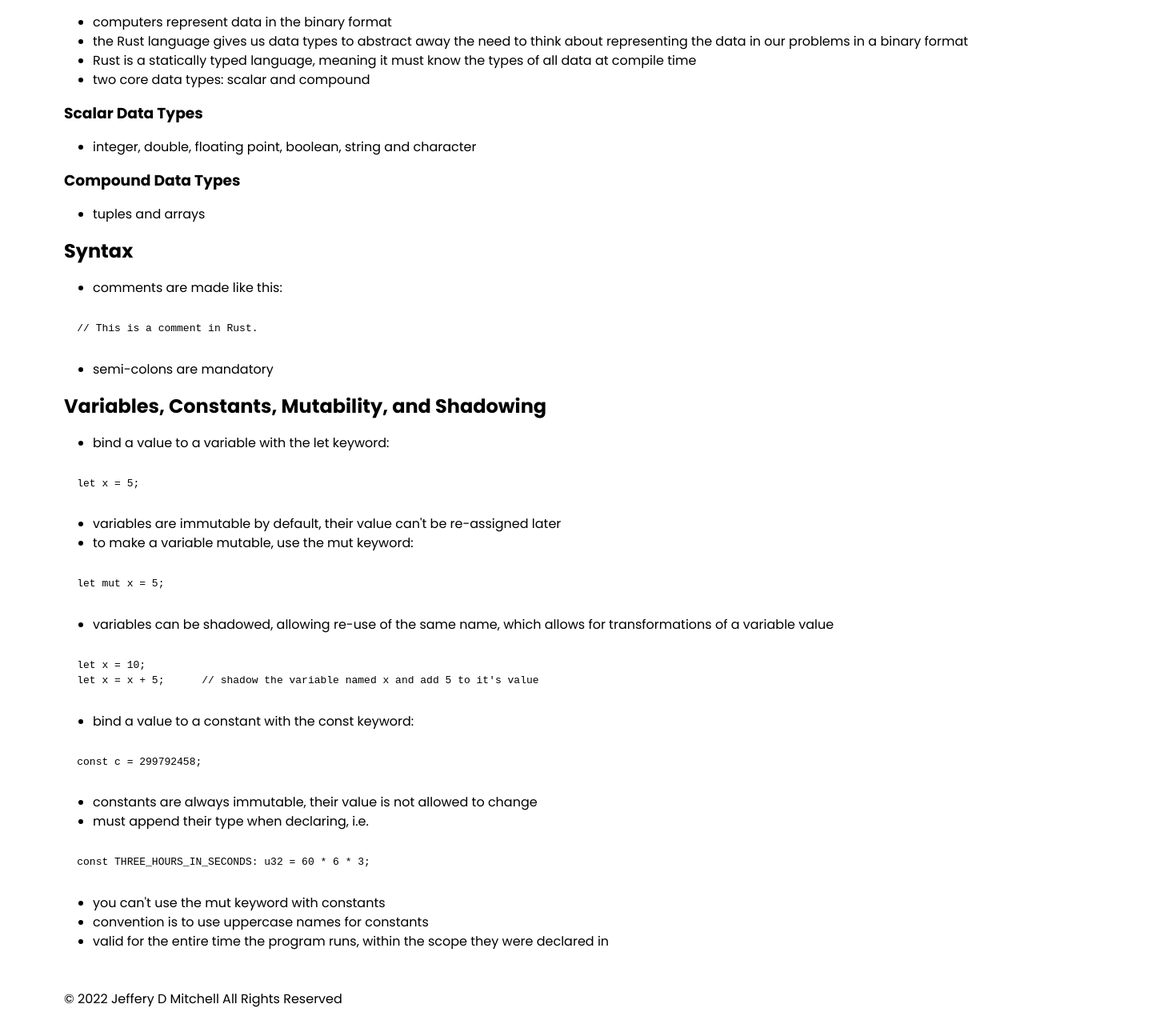
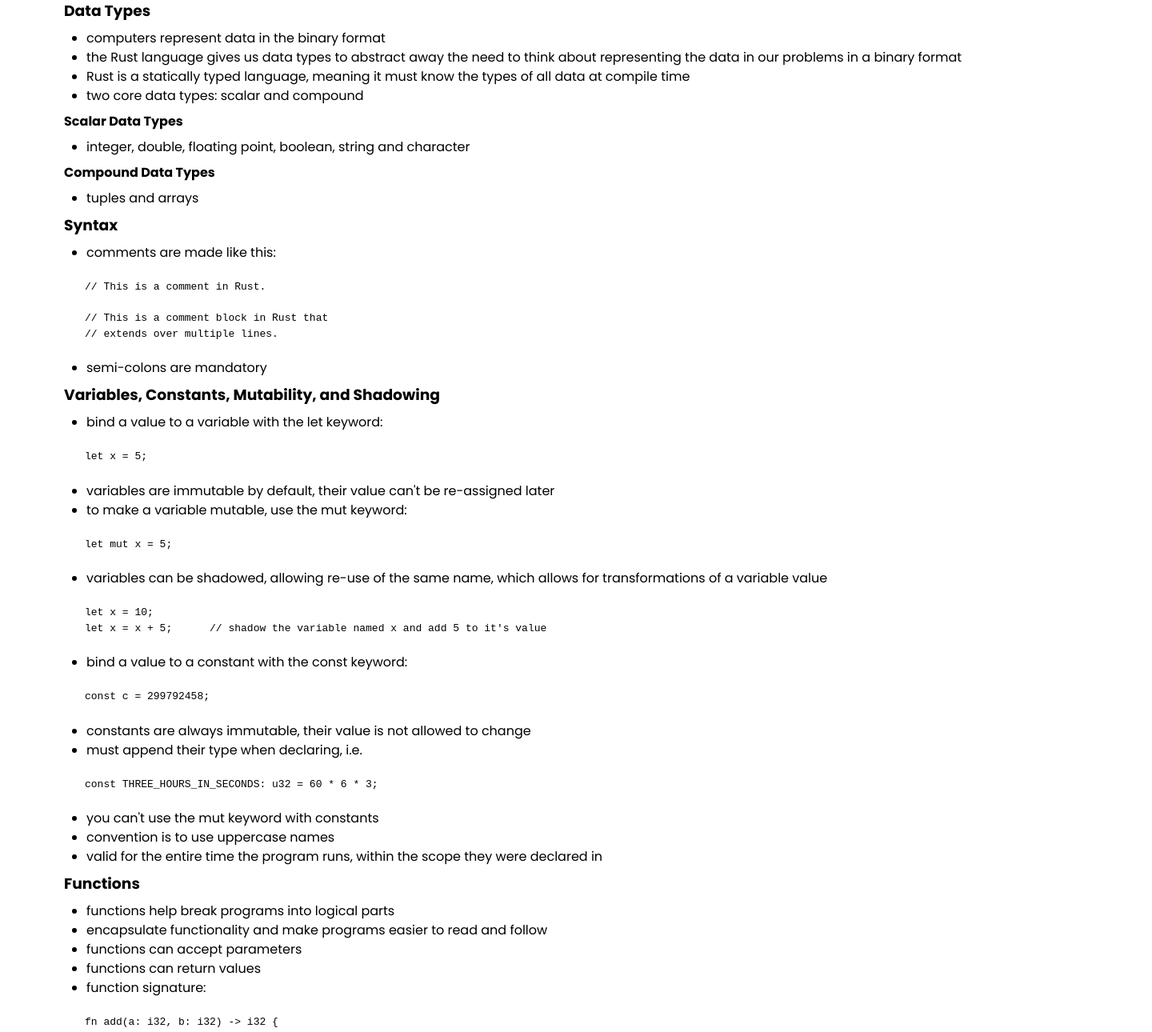
Before and after one commit to sentinel1909/100-days-of-rust, a React (Vite) app: page / in a window 1280 px wide. Shown: the part 260-1550 px from the top of the page at 80% size, 1440 px wide, since content can reach past the window. Built offline with nearby package versions, Linux system fonts and the light colour scheme.

Commit message:
Refactor content structure, content update
Refactored to break content sections into parts, updated content to include information on functions.

```diff
--- a/src/App.jsx
+++ b/src/App.jsx
@@ -1,7 +1,7 @@
 import { useState } from "react";
 
 import Header from "./components/header";
-import Content from "./components/content";
+import Content from "./components/basics";
 import Footer from "./components/footer";
 
 import styles from "./styles/app.module.css";
--- a/src/components/content.jsx
+++ b/src/components/basics.jsx
@@ -1,19 +1,19 @@
 import ReactMarkdown from "react-markdown";
 import remarkGfm from "remark-gfm";
-import markdown from "../content/markdown";
+import basics from "../content/basics";
 
 import styles from "../styles/markdown-styles.module.css";
 
-const Content = () => {
+const Basics = () => {
   return (
     <article className={styles.ul}>
       <ReactMarkdown
         className={styles.reactMarkDown}
-        children={markdown}
+        children={basics}
         remarkPlugins={[remarkGfm]}
       ></ReactMarkdown>
     </article>
   );
 };
 
-export default Content;
+export default Basics;
--- a/src/content/markdown.js
+++ b/src/content/basics.js
@@ -1,26 +1,30 @@
 const markdown = `# Rust Learning Notes
 [The Rust Book](https://doc.rust-lang.org/book/)
 
-## Data Types
+## Basic Concepts
+### Data Types
 - computers represent data in the binary format
 - the Rust language gives us data types to abstract away the need to think about representing the data in our problems in a binary format
 - Rust is a statically typed language, meaning it must know the types of all data at compile time
 - two core data types: scalar and compound
 
-### Scalar Data Types
+#### Scalar Data Types
 - integer, double, floating point, boolean, string and character
 
-### Compound Data Types
+#### Compound Data Types
 - tuples and arrays
 
-## Syntax
+### Syntax
 - comments are made like this:
 ~~~Rust
 // This is a comment in Rust.
+
+// This is a comment block in Rust that
+// extends over multiple lines.
 ~~~
 - semi-colons are mandatory
 
-## Variables, Constants, Mutability, and Shadowing
+### Variables, Constants, Mutability, and Shadowing
 
 - bind a value to a variable with the let keyword:
 ~~~Rust
@@ -47,8 +51,29 @@
 const THREE_HOURS_IN_SECONDS: u32 = 60 * 6 * 3;
 ~~~
 - you can't use the mut keyword with constants
-- convention is to use uppercase names for constants
+- convention is to use uppercase names
 - valid for the entire time the program runs, within the scope they were declared in
+
+### Functions
+- functions help break programs into logical parts
+- encapsulate functionality and make programs easier to read and follow
+- functions can accept parameters
+- functions can return values
+- function signature:
+
+~~~Rust
+fn add(a: i32, b: i32) -> i32 {
+    a + b
+}
+~~~
+
+- this function accepts two integer parameters and returns a sum which is also an integer
+- to call a function, it is named and it's parameters are put in brackets:
+
+~~~Rust
+add (1, 2);
+~~~
+
 `;
 
 export default markdown;
--- a/src/styles/app.module.css
+++ b/src/styles/app.module.css
@@ -1,6 +1,5 @@
 .container {
-  display: inline-block;
-  position: relative;
+  display: block;
   margin: 5em;
   width: 100%;
 }
--- a/src/styles/markdown-styles.module.css
+++ b/src/styles/markdown-styles.module.css
@@ -1,9 +1,13 @@
+.reactMarkDown {
+  display: inline-block;
+}
+
 .reactMarkDown ul {
   margin-left: 1.25em;
-  padding: 1em;
+  padding: 0.5em;
 }
 
 .reactMarkDown code {
   display: block;
-  margin-left: 1.25em;
+  margin-left: 2em;
 }
```
